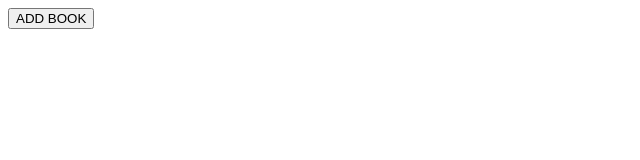
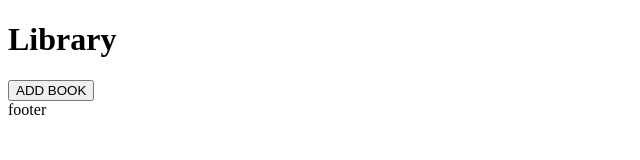
Before and after one commit to Femcel/Library, a plain HTML site: page index.html in a window 1280 px wide. Shown: the whole page, without its empty margins (0-640 px from the left). Drawn offline with Linux system fonts and the light colour scheme.

Commit message:
Divides the page in 'header' 'container' and 'footer'

```diff
--- a/index.html
+++ b/index.html
@@ -8,10 +8,12 @@
 	<script src="script.js" defer></script>
 </head>
 <body>
+	<div id="header">
+		<h1>Library</h1>
+	</div>
+
 	<div id="container">
-
 		<button id="new_book">ADD BOOK</button>
-
 		<dialog>
 			<form id="form">
 				<label for="title">Title: </label> </br>
@@ -26,10 +28,11 @@
 				<input type="submit" formmethod="post" value="Submit" id="submit">
 				<button id="close" autofocus>Close</button>
 			</form>
+		</dialog>
+	</div>
 
-
-		</dialog>
-
+	<div id="footer">
+		footer
 	</div>
 </body>
 </html>
```
